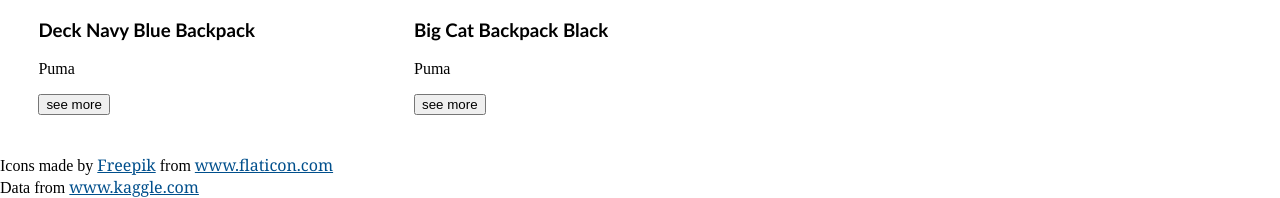
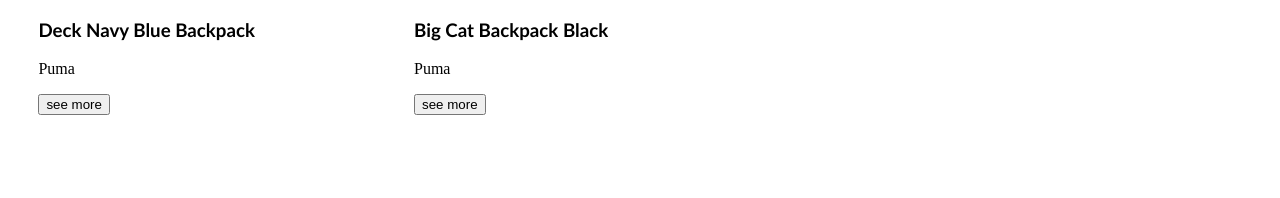
Before and after one commit to maja3698/Dynamic-Product-Site, a plain HTML site: page productlist.html in a window 1280 px wide. Shown: the part 1011-1209 px from the top of the page. After the commit the page ends 1165 px from the top, so only its background shows below. Drawn offline with Linux system fonts and the light colour scheme.

Commit message:
product done

```diff
--- a/productlist.html
+++ b/productlist.html
@@ -42,6 +42,7 @@
     </ul>
 
     <h1 class="brandname">NIKE</h1>
+
     <main id="productlist_container">
         <section>
             <img src="https://kea-alt-del.dk/t7/images/webp/640/1163.webp"
@@ -80,13 +81,7 @@
         </section>
 
     </main>
-    <footer>
-        <div>Icons made by <a href="https://www.freepik.com" title="Freepik">Freepik</a> from <a
-                href="https://www.flaticon.com/" title="Flaticon">www.flaticon.com</a></div>
 
-        <div>Data from <a href="https://www.kaggle.com/paramaggarwal/fashion-product-images-dataset"
-                title="www.kaggle.com">www.kaggle.com</a></div>
-    </footer>
 
 </body>
 
```
